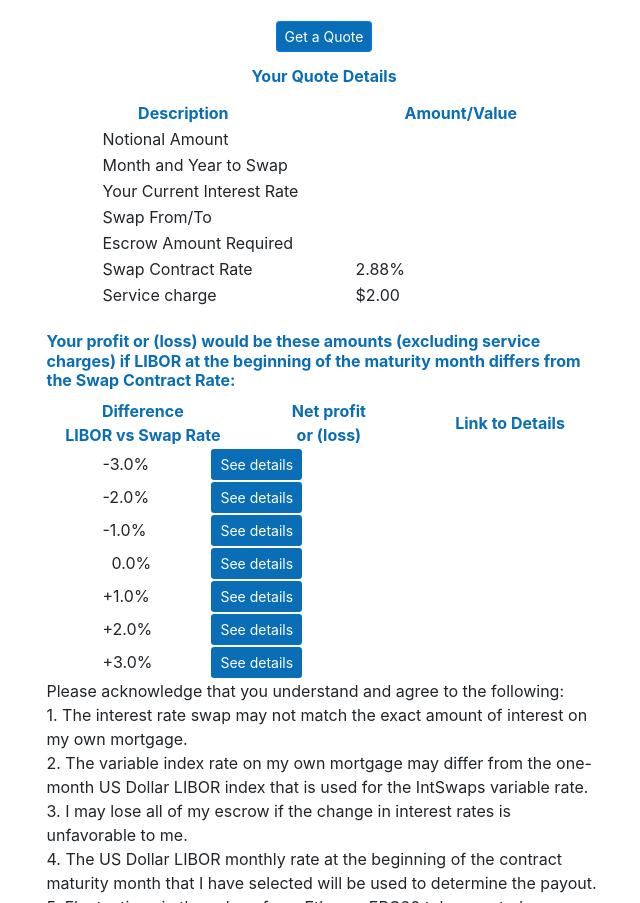
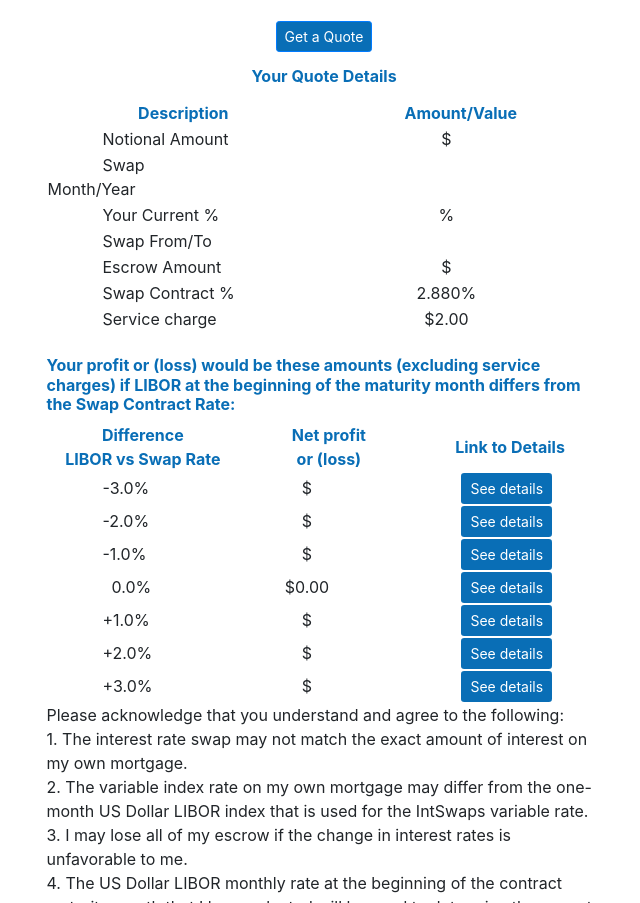
Before and after one commit to avakrishn/Int-Swaps, a plain HTML site: page getquote.html in a window 1280 px wide. Shown: the part 471-1374 px from the top of the page, without its empty margins (316-956 px from the left). Drawn offline with nearby package versions, Linux system fonts and the light colour scheme; files that its build step writes are made by us from their sources; no server answers; files whose address does not match are found by name.

Commit message:
Add files via upload

```diff
--- a/getquote.css
+++ b/getquote.css
@@ -46,6 +46,14 @@ th.quote {
 
 }
 
+td.quote {
+	text-align: center;
+	column-width: 370px;
+
+
+
+}
+
 th.profit {
 	color: #096EB6;
 	text-align: center;
@@ -53,6 +61,11 @@ th.profit {
 
 }
 
+td.profit {
+	text-align: center;
+	column-width: 250px;
+
+}
 th.details {
 	color: #096EB6;
 	text-align: center;
--- a/getquote.html
+++ b/getquote.html
@@ -103,13 +103,13 @@
                   <th class="quote">Description</th><th class="quote">Amount/Value</th>
                 </thead>
                 <tbody>
-                  <tr><td>Notional Amount</td><td id="insert_notional_amount"></td></tr>
-                  <tr><td>Month and Year to Swap</td><td id="insert_month_year"></td></tr>
-                  <tr><td>Your Current Interest Rate</td><td id="insert_current_annual_rate"></td></tr>
-                  <tr><td>Swap From/To</td><td id="insert_swap_out_of_rate_type"></td></tr>
-                  <tr><td>Escrow Amount Required</td><td id="insert_escrow_amount"></td></tr>
-                  <tr><td>Swap Contract Rate</td><td id="insert_swap_rate">2.88%</td></tr>
-                  <tr><td>Service charge</td><td>$2.00</td></tr>
+                  <tr><td>Notional Amount</td><td id="insert_notional_amount" class="quote">$</td></tr>
+                  <tr><td text-indent>Swap Month/Year</td><td id="insert_month_year" class="quote"></td></tr>
+                  <tr><td>Your Current %</td><td id="insert_current_annual_rate" class="quote">%</td></tr>
+                  <tr><td>Swap From/To</td><td id="insert_swap_out_of_rate_type" class="quote"></td></tr>
+                  <tr><td>Escrow Amount</td><td id="insert_escrow_amount" class="quote">$</td></tr>
+                  <tr><td>Swap Contract %</td><td id="insert_swap_rate" class="quote">2.880%</td></tr>
+                  <tr><td>Service charge</td><td class="quote">$2.00</td></tr>
                 </tbody>
               </table>
             </div>
@@ -122,13 +122,13 @@
                 <th class="profit">Difference<br>LIBOR vs Swap Rate</th><th class="profit">Net profit<br>or (loss)</th><th class="profit">Link to Details</th>
               </thead>
               <tbody>
-                <tr><td>-3.0%</td><td id="insert_minus_three_result"></td><td><button class="btn btn-sm" onclick="getDetails(-3)" id="minus_three">See details</button></td></tr>
-                <tr><td>-2.0%</td><td id="insert_minus_two_result"></td><td><button class="btn btn-sm" onclick="getDetails(-2)" id="minus_two">See details</button></td></tr>
-                <tr><td>-1.0%</td><td id="insert_minus_one_result"></td><td><button class="btn btn-sm" onclick="getDetails(-1)" id="minus_one">See details</button></td></tr>
-                <tr><td>&nbsp;&nbsp;0.0%</td><td id="insert_zero_change_result"></td><td><button  class="btn btn-sm" onclick="getDetails(0)" id="zero_change">See details</button></td></tr>
-                <tr><td>+1.0%</td><td id="insert_plus_one_result"></td><td><button class="btn btn-sm"   onclick="getDetails(1)" id="plus_one">See details</button></td></tr>
-                <tr><td>+2.0%</td><td id="insert_plus_two_result"></td><td><button class="btn btn-sm"   onclick="getDetails(2)" id="plus_two">See details</button></td></tr>
-                <tr><td>+3.0%</td><td id="insert_plus_three_result"></td><td><button class="btn btn-sm" onclick="getDetails(3)" id="plus_three">See details</button></td></tr>
+                <tr><td>-3.0%</td><td id="insert_minus_three_result" class="profit">$</td><td><button class="btn btn-sm" onclick="getDetails(-3)" id="minus_three">See details</button></td></tr>
+                <tr><td>-2.0%</td><td id="insert_minus_two_result" class="profit">$</td><td><button class="btn btn-sm" onclick="getDetails(-2)" id="minus_two">See details</button></td></tr>
+                <tr><td>-1.0%</td><td id="insert_minus_one_result" class="profit">$</td><td><button class="btn btn-sm" onclick="getDetails(-1)" id="minus_one">See details</button></td></tr>
+                <tr><td>&nbsp;&nbsp;0.0%</td><td id="insert_zero_change_result" class="profit">$0.00</td><td><button  class="btn btn-sm" onclick="getDetails(0)" id="zero_change">See details</button></td></tr>
+                <tr><td>+1.0%</td><td id="insert_plus_one_result" class="profit">$</td><td><button class="btn btn-sm"   onclick="getDetails(1)" id="plus_one">See details</button></td></tr>
+                <tr><td>+2.0%</td><td id="insert_plus_two_result" class="profit">$</td><td><button class="btn btn-sm"   onclick="getDetails(2)" id="plus_two">See details</button></td></tr>
+                <tr><td>+3.0%</td><td id="insert_plus_three_result" class="profit">$</td><td><button class="btn btn-sm" onclick="getDetails(3)" id="plus_three">See details</button></td></tr>
               </tbody>
     <!--     <p id="display_quote"><p/> -->
 
```
